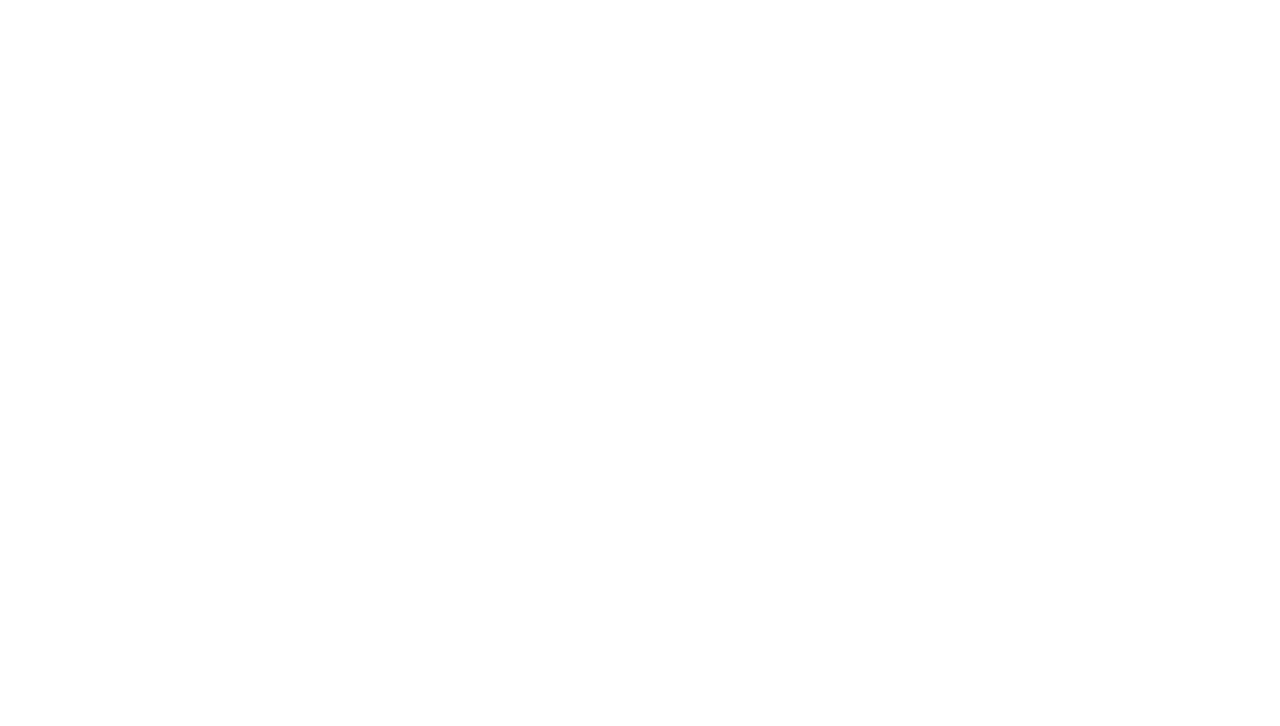
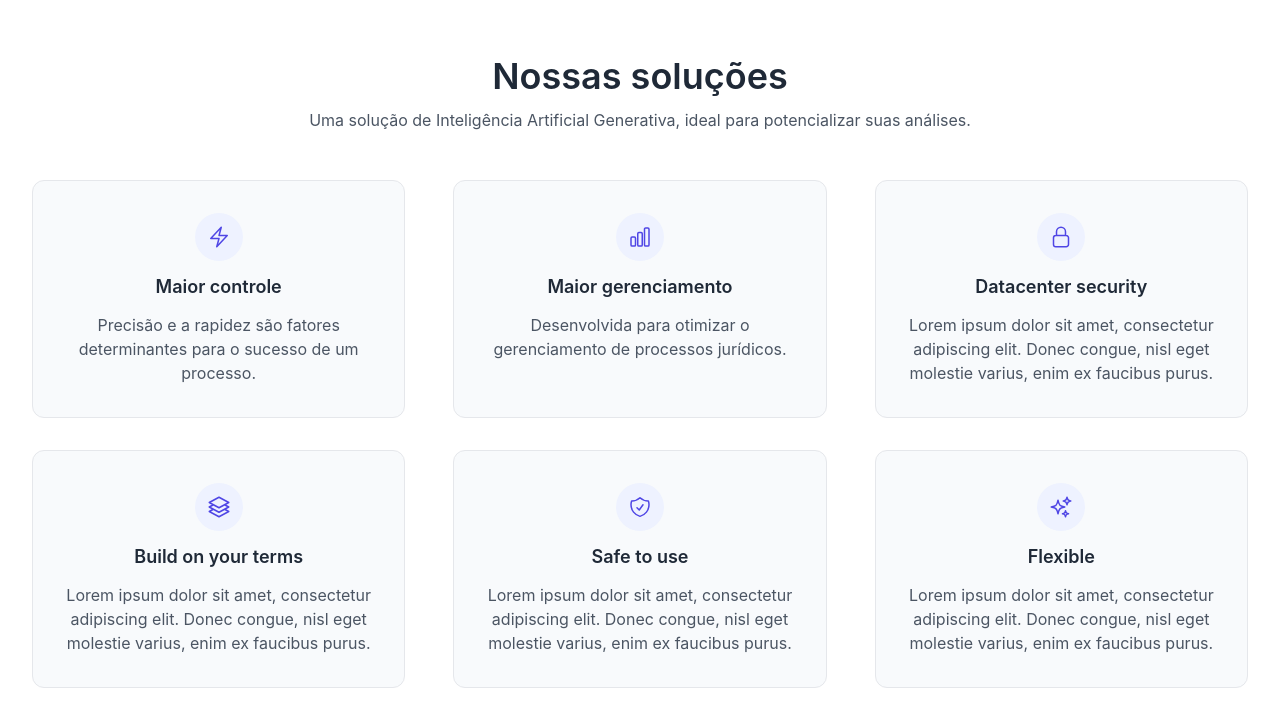
Before and after one commit to System-Apollo/FRONT_T.IA.GO, a Next.js app: page /solucoes in a window 1280 px wide. Shown: the top 726 px of the page. Built offline with nearby package versions, Linux system fonts and the light colour scheme.

Commit message:
✨ feat: added first section to solucoes index

```diff
--- a/src/pages/solucoes/index.tsx
+++ b/src/pages/solucoes/index.tsx
@@ -1,8 +1,10 @@
+import FirstSection from "./firstSection";
 
 
 export default function Solucoes() {
   return (
     <>
+      <FirstSection/>
     </>
   );
 }
```
